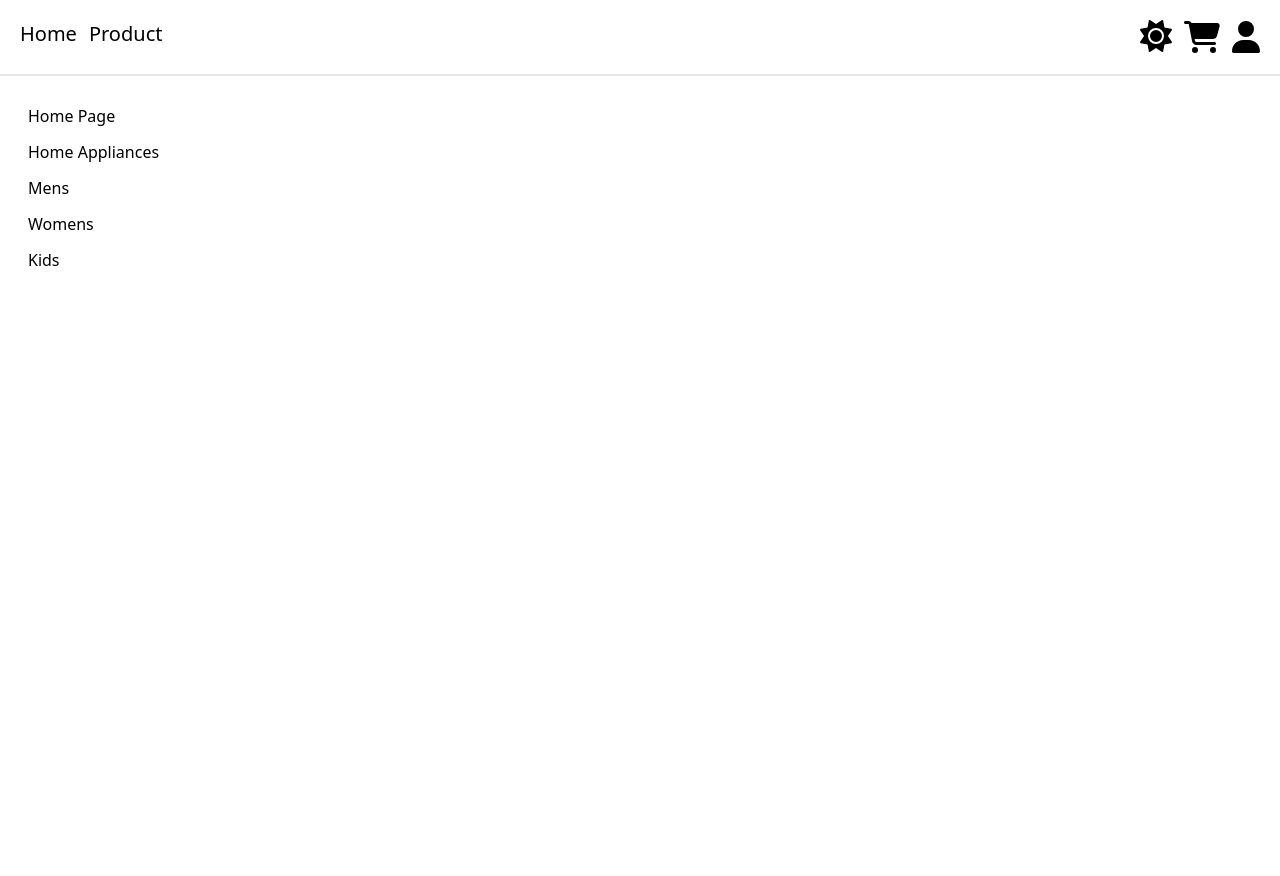
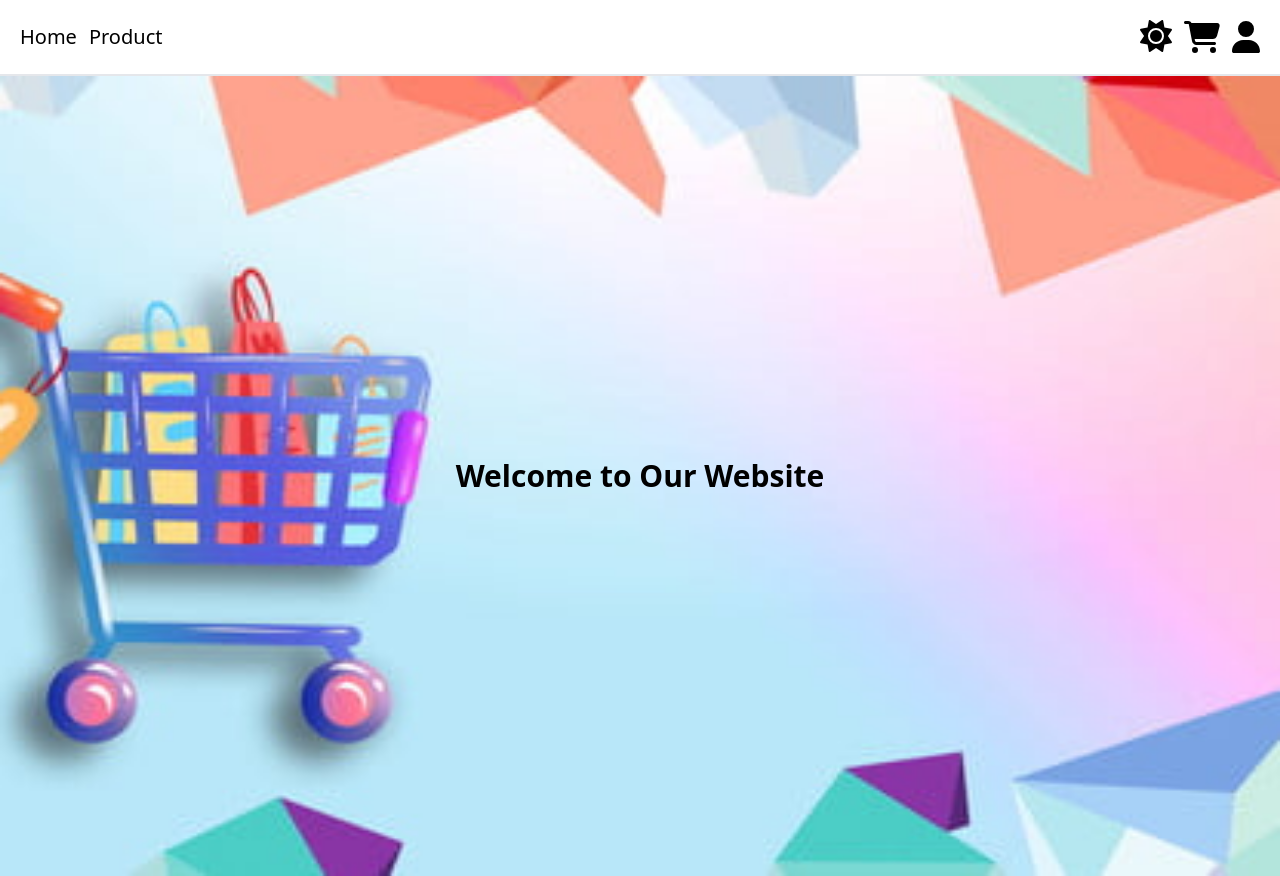
Before and after one commit to jayanthimuralirajan/onlineShopping, a React (Vite) app: page /MainPage in a window 1280 px wide. Built offline with nearby package versions, Linux system fonts and the light colour scheme.

Commit message:
first commit

```diff
--- a/src/pages/HomePage.jsx
+++ b/src/pages/HomePage.jsx
@@ -2,9 +2,12 @@ import React from 'react'
 
 function HomePage() {
   return (
-    <div>
-      <h1>Home Page</h1>
-    </div>
+    <div className="bg-[url('/homebg.jpg')] bg-cover bg-center h-screen min-h-screen">
+  <div className="flex justify-center items-center h-full">
+    <h1 className="text-3xl font-semibold">Welcome to Our Website</h1>
+  </div>
+</div>
+
   )
 }
 
--- a/src/pages/Login.jsx
+++ b/src/pages/Login.jsx
@@ -73,7 +73,7 @@ function Login() {
   return (
     <>
       <div className='bg-cyan-100 min-h-screen flex items-center justify-center'>
-        <div className='bg-white flex rounded-2xl shadow-lg max-w-2xl p-8'>
+        <div className='bg-white flex rounded-2xl shadow-lg p-8'>
 
           {/* Login Form Section */}
           <div className='w-full md:w-1/2 p-6'>
--- a/src/pages/MainPage.jsx
+++ b/src/pages/MainPage.jsx
@@ -2,19 +2,26 @@ import React, { useState } from 'react'
 import Navbar from './Navbar'
 import Menu from './Menu'
 import { Outlet } from 'react-router-dom'
+import HomePage from './HomePage';
 
 
 function MainPage() {
 
   const [isMoon, setIsMoon] = useState(false);
+  const [showPage, setShowPage] = useState(true);
   return (
 
     <div className={`${isMoon ? 'bg-black text-white' : 'bg-white text-black'}`}>
-      <Navbar isMoon={isMoon} setIsMoon={setIsMoon}/>
-      <div className='flex'>
-      <Menu/>
-      <Outlet/>
-      </div>
+      <Navbar isMoon={isMoon} setIsMoon={setIsMoon} showPage={showPage} setShowPage={setShowPage}/>
+      {showPage ? (
+        <HomePage />
+      ) : (
+        <div className="flex">
+          <Menu />
+          <Outlet />
+        </div>
+      )}
+
     </div>
 
   )
--- a/src/pages/Menu.jsx
+++ b/src/pages/Menu.jsx
@@ -3,8 +3,8 @@ import { NavLink } from 'react-router-dom'
 
 function Menu() {
   return (
-    <div className='h-screen overflow-auto flex flex-col gap-3 p-7 w-3/12'>
-       <NavLink to='Home'>Home Page</NavLink>
+    <div className='h-screen overflow-auto flex flex-col gap-3 p-7 w-1/5'>
+
       <NavLink to='HomeAppliance'>Home Appliances</NavLink>
       <NavLink to='Mens'>Mens</NavLink>
       <NavLink to='Womens'>Womens</NavLink>
--- a/src/pages/Navbar.jsx
+++ b/src/pages/Navbar.jsx
@@ -42,12 +42,17 @@
 import React from 'react';
 import { FontAwesomeIcon } from '@fortawesome/react-fontawesome';
 import { faMoon, faSun,faCartShopping,faUser } from '@fortawesome/free-solid-svg-icons';
+import { NavLink } from 'react-router-dom';
 
 
-function Navbar({isMoon,setIsMoon}){
+function Navbar({isMoon,setIsMoon,showPage,setShowPage}){
 
-
-
+  const handleHomeClick=()=>{
+    setShowPage(true);
+  }
+  const handleProductClick=()=>{
+    setShowPage(false);
+  }
   const handleIconClick = () => {
     setIsMoon(!isMoon);
   };
@@ -56,8 +61,20 @@ function Navbar({isMoon,setIsMoon}){
   return (
     <div className='p-5 flex justify-between border-b-2'>
       <div className="flex">
+      <button
+          onClick={handleHomeClick}
+          className="hover:scale-110 transition-transform"
+        >
       <p className='text-xl'>Home</p>
+      </button>
+      <button
+          onClick={handleProductClick}
+          className="hover:scale-110 transition-transform"
+        >
       <p className='text-xl ml-3'>Product</p>
+      </button>
+      {/* <NavLink to='Home' className={'text-xl'}>Home</NavLink> */}
+      {/* <p className='text-xl ml-3'>Product</p> */}
       </div>
       <div className="flex justify-end items-center h-full">
         <button
```
Also changed, not shown: public/homebg.jpg (added).
